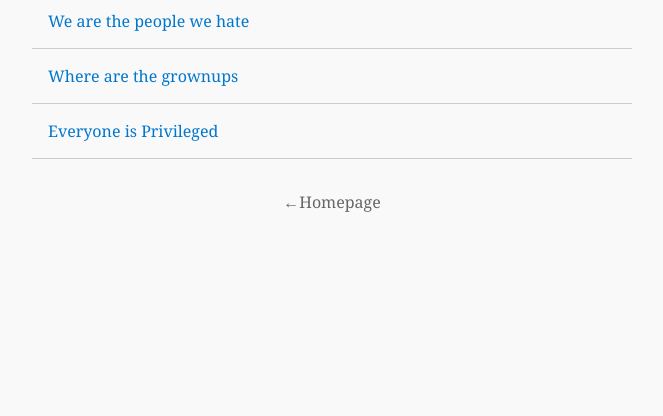
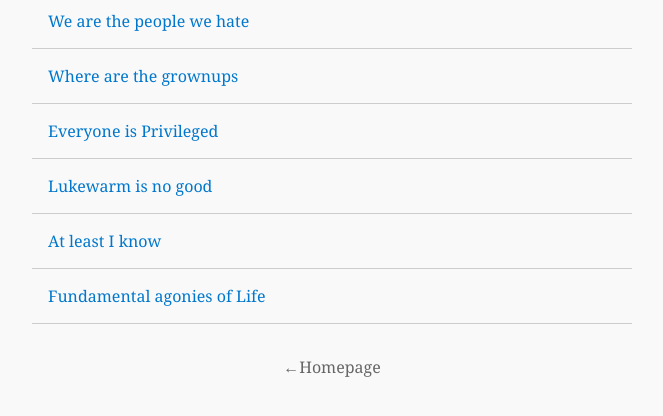
Before and after one commit to sgawhane/helloyoublog, a plain HTML site: page titles.html in a window 1280 px wide. Shown: the part 126-542 px from the top of the page, without its empty margins (308-971 px from the left). Drawn offline with Linux system fonts and the light colour scheme.

Commit message:
Update titles.html

```diff
--- a/titles.html
+++ b/titles.html
@@ -51,7 +51,10 @@
   <ul>
     <li><a href="blog2.html">We are the people we hate</a></li>
     <li><a href="blog3.html">Where are the grownups</a></li>
-    <li><a href="blog3.html">Everyone is Privileged</a></li><!-- Add more blog titles here -->
+    <li><a href="blog3.html">Everyone is Privileged</a></li>
+    <li><a href="blog3.html">Lukewarm is no good</a></li>
+    <li><a href="blog3.html">At least I know</a></li>
+    <li><a href="blog3.html">Fundamental agonies of Life</a></li><!-- Add more blog titles here -->
   </ul>
   <a class="back-link" href="index.html">←Homepage</a>
 </body>
```
